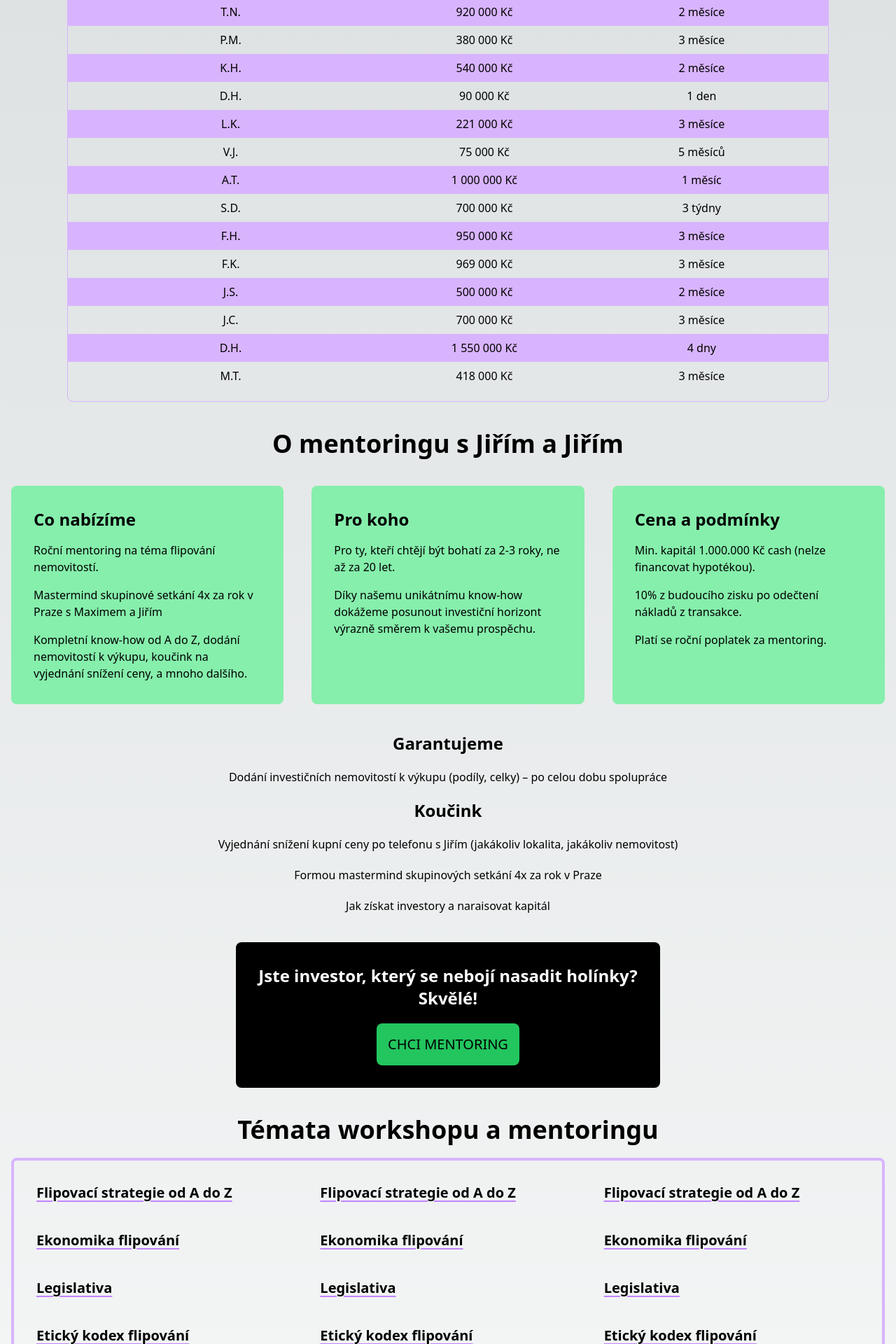
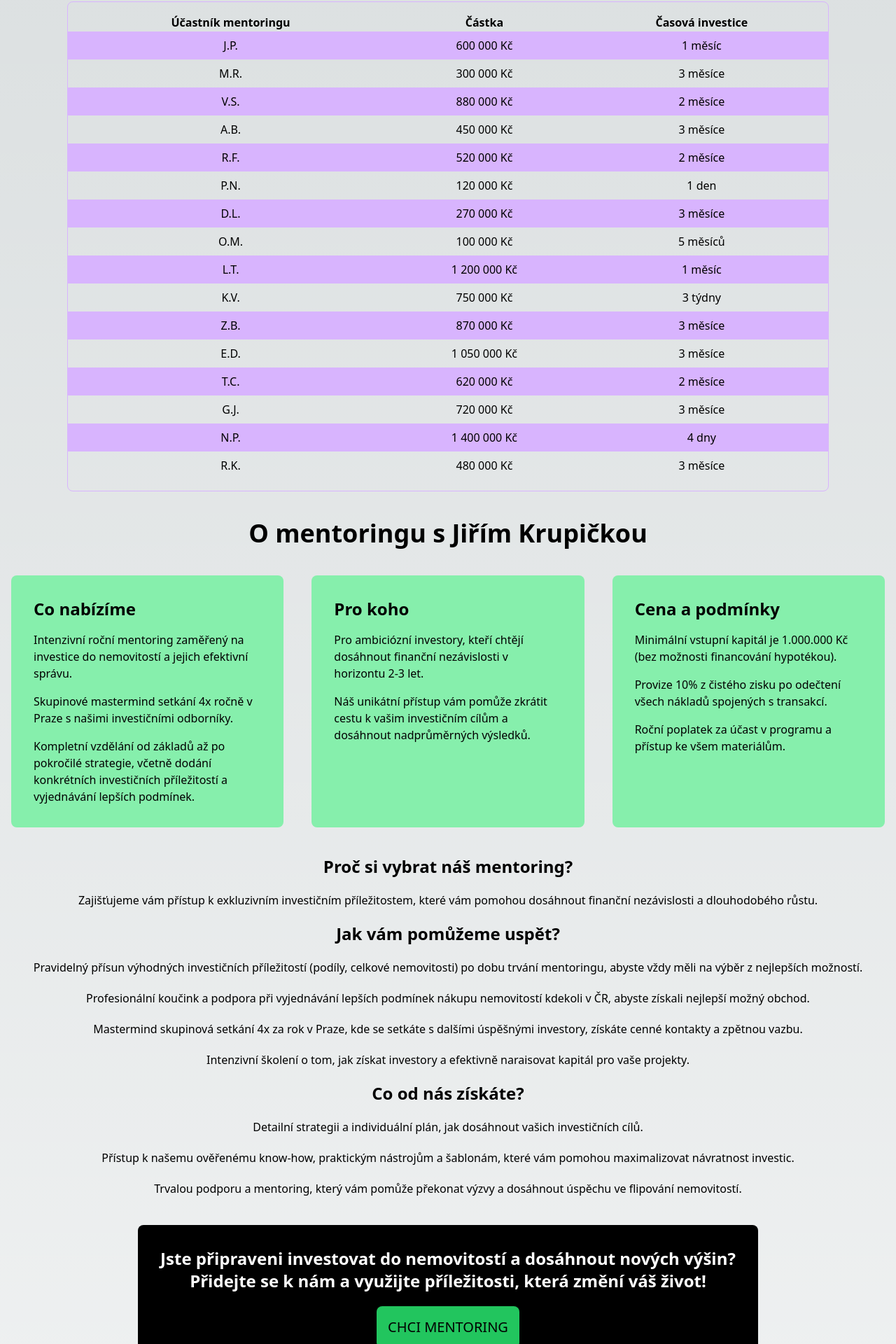
Before and after one commit to HonzaPenicka/investCenter, a Next.js app: page / in a window 1280 px wide. Shown: the part 744-2664 px from the top of the page at 70% size. Built offline with nearby package versions, Linux system fonts and the light colour scheme.

Commit message:
golden tree text correction

```diff
--- a/src/pages/index.tsx
+++ b/src/pages/index.tsx
@@ -6,6 +6,7 @@ import { Burger } from '@/icons/burger';
 const Home = () => {
   const [open, setOpen] = useState(false);
   const [isModalOpen, setIsModalOpen] = useState(false);
+  const [isPopupOpen, setIsPopupOpen] = useState(false);
 
   const toggle = useCallback(() => {
     setOpen((state) => !state);
@@ -14,6 +15,14 @@ const Home = () => {
   const toggleModal = useCallback(() => {
     setIsModalOpen((state) => !state);
   }, []);
+
+  const togglePopup = () => {
+    setIsPopupOpen((prevState) => !prevState); // Přepíná stav popupu
+  };
+
+  const data = {
+    title: 'Investorské centrum Jiřího Krupičky',
+  };
 
   return (
     <main className="container flex-col px-4 mx-auto">
@@ -59,8 +68,9 @@ const Home = () => {
       </nav>
 
       <nav className="justify-between hidden lg:flex font-semibold text-xl items-center bg-red w-full py-8 right-0 max-w-full box-border px-4">
-        <div className="flex text-2xl justify-start text-green-300 line-through line-clamp-4">
-          Flipování nemovitostí
+        <div className="flex-col text-2xl justify-start text-green-300 gap-1">
+          <span className="line-through line-clamp-4">Investorské centrum</span>
+          <span className="list-none line-clamp-none">Jiřího Krupičky</span>
         </div>
 
         <div className="flex justify-end gap-5 lg:gap-10">
@@ -90,34 +100,35 @@ const Home = () => {
 
       <div className="container flex justify-center pt-20 lg:pt-0">
         <div className="grid gap-10 justify-center text-center">
-          <div className="grid md:flex md:justify-center">
-            <h3 className="text-xl font-semibold p-4 md:px-20 lg:px-40 border rounded-lg text-white bg-purple-300">
-              Jiří Krupička & Jiří Krupička
+          <div className="flex justify-center">
+            <h3 className="text-2xl font-semibold p-4 px-20 lg:px-40 border rounded-lg text-white bg-purple-300">
+              Jiří Krupička
             </h3>
           </div>
 
-          <h1 className="text-6xl font-bold text-pretty">
-            Mentoring flipování nemovitostí
+          <h1 className="text-2xl md:text-3xl lg:text-5xl font-bold text-pretty">
+            Učíme vás, jak dosáhnout finanční svobody prostřednictvím
+            nemovitostí
           </h1>
 
           <h2 className="text-xl text-pretty">
-            Zhodnoťte svůj kapitál v nemovitostech o{' '}
-            <b>desítky % a více ročně</b>.
+            Naučte se, jak efektivně investovat a dosáhnout vysokých výnosů s
+            našimi experty.
           </h2>
 
           <div>
             <button className="uppercase font-bold bg-green-300 hover:bg-green-500 rounded-lg text-xl py-4 px-8">
-              chci mentoring
+              Chci se naučit investovat
             </button>
           </div>
 
-          <div className="text-4xl font-bold text-pretty">
-            Vytvoříme s vámi progresivní portfolio pro váš pohodlný život do 3
-            let
+          <div className="text-2xl md:text-3xl lg:text-5xl font-bold text-pretty">
+            Vytvoříme s vámi progresivní portfolio pro
+            <br className="hidden md:block" /> váš pohodlný život do 3 let
           </div>
 
           <div className="text-2xl font-bold text-pretty">
-            Výsledky TOP 16 flipařů z mentoringu
+            Výsledky TOP flipařů z mentoringu
           </div>
 
           <div className="border rounded-lg border-purple-300 py-4 text-center grid md:mx-10 lg:mx-20">
@@ -132,83 +143,83 @@ const Home = () => {
 
               <tbody>
                 <tr className="bg-purple-300 flex-col justify-between">
-                  <td className="py-2">H.K.</td>
-                  <td className="py-2">500 000 Kč</td>
+                  <td className="py-2">J.P.</td>
+                  <td className="py-2">600 000 Kč</td>
                   <td className="py-2">1 měsíc</td>
                 </tr>
                 <tr>
-                  <td className="py-2">L.K.</td>
-                  <td className="py-2">250 000 Kč</td>
+                  <td className="py-2">M.R.</td>
+                  <td className="py-2">300 000 Kč</td>
                   <td className="py-2">3 měsíce</td>
                 </tr>
                 <tr className="bg-purple-300">
-                  <td className="py-2">T.N.</td>
-                  <td className="py-2">920 000 Kč</td>
+                  <td className="py-2">V.S.</td>
+                  <td className="py-2">880 000 Kč</td>
                   <td className="py-2">2 měsíce</td>
                 </tr>
                 <tr>
-                  <td className="py-2">P.M.</td>
-                  <td className="py-2">380 000 Kč</td>
+                  <td className="py-2">A.B.</td>
+                  <td className="py-2">450 000 Kč</td>
                   <td className="py-2">3 měsíce</td>
                 </tr>
                 <tr className="bg-purple-300">
-                  <td className="py-2">K.H.</td>
-                  <td className="py-2">540 000 Kč</td>
+                  <td className="py-2">R.F.</td>
+                  <td className="py-2">520 000 Kč</td>
                   <td className="py-2">2 měsíce</td>
                 </tr>
                 <tr>
-                  <td className="py-2">D.H.</td>
-                  <td className="py-2">90 000 Kč</td>
+                  <td className="py-2">P.N.</td>
+                  <td className="py-2">120 000 Kč</td>
                   <td className="py-2">1 den</td>
                 </tr>
                 <tr className="bg-purple-300">
-                  <td className="py-2">L.K.</td>
-                  <td className="py-2">221 000 Kč</td>
+                  <td className="py-2">D.L.</td>
+                  <td className="py-2">270 000 Kč</td>
                   <td className="py-2">3 měsíce</td>
                 </tr>
                 <tr>
-                  <td className="py-2">V.J.</td>
-                  <td className="py-2">75 000 Kč</td>
+                  <td className="py-2">O.M.</td>
+                  <td className="py-2">100 000 Kč</td>
                   <td className="py-2">5 měsíců</td>
                 </tr>
                 <tr className="bg-purple-300">
-                  <td className="py-2">A.T.</td>
-                  <td className="py-2">1 000 000 Kč</td>
+                  <td className="py-2">L.T.</td>
+                  <td className="py-2">1 200 000 Kč</td>
                   <td className="py-2">1 měsíc</td>
                 </tr>
                 <tr>
-                  <td className="py-2">S.D.</td>
-                  <td className="py-2">700 000 Kč</td>
+                  <td className="py-2">K.V.</td>
+                  <td className="py-2">750 000 Kč</td>
                   <td className="py-2">3 týdny</td>
                 </tr>
                 <tr className="bg-purple-300">
-                  <td className="py-2">F.H.</td>
-                  <td className="py-2">950 000 Kč</td>
+                  <td className="py-2">Z.B.</td>
+                  <td className="py-2">870 000 Kč</td>
                   <td className="py-2">3 měsíce</td>
                 </tr>
                 <tr>
-                  <td className="py-2">F.K.</td>
-                  <td className="py-2">969 000 Kč</td>
+                  <td className="py-2">E.D.</td>
+                  <td className="py-2">1 050 000 Kč</td>
                   <td className="py-2">3 měsíce</td>
                 </tr>
                 <tr className="bg-purple-300">
-                  <td className="py-2">J.S.</td>
-                  <td className="py-2">500 000 Kč</td>
+                  <td className="py-2">T.C.</td>
+                  <td className="py-2">620 000 Kč</td>
                   <td className="py-2">2 měsíce</td>
                 </tr>
                 <tr>
-                  <td className="py-2">J.C.</td>
-                  <td className="py-2">700 000 Kč</td>
+                  <td className="py-2">G.J.</td>
+                  <td className="py-2">720 000 Kč</td>
                   <td className="py-2">3 měsíce</td>
                 </tr>
                 <tr className="bg-purple-300">
-                  <td className="py-2">D.H.</td>
-                  <td className="py-2">1 550 000 Kč</td>
+                  <td className="py-2">N.P.</td>
+                  <td className="py-2">1 400 000 Kč</td>
                   <td className="py-2">4 dny</td>
                 </tr>
                 <tr>
-                  <td className="py-2">M.T.</td>
-                  <td className="py-2">418 000 Kč</td>
+                  <td className="py-2">R.K.</td>
+                  <td className="py-2">480 000 Kč</td>
                   <td className="py-2">3 měsíce</td>
                 </tr>
               </tbody>
@@ -217,23 +228,27 @@ const Home = () => {
 
           <div className="grid gap-10">
             <div className="text-4xl font-bold text-pretty">
-              O mentoringu s Jiřím a Jiřím
+              O mentoringu s Jiřím Krupičkou
             </div>
 
             <div className="grid md:grid-cols-2 lg:grid-cols-3 gap-10">
               <div className="bg-green-300 rounded-lg flex flex-col gap-4 p-8 text-left">
                 <div className="text-2xl font-bold">Co nabízíme</div>
 
-                <div>Roční mentoring na téma flipování nemovitostí.</div>
-
                 <div>
-                  Mastermind skupinové setkání 4x za rok v Praze s Maximem a
-                  Jiřím
+                  Intenzivní roční mentoring zaměřený na investice do
+                  nemovitostí a jejich efektivní správu.
                 </div>
 
                 <div>
-                  Kompletní know-how od A do Z, dodání nemovitostí k výkupu,
-                  koučink na vyjednání snížení ceny, a mnoho dalšího.
+                  Skupinové mastermind setkání 4x ročně v Praze s našimi
+                  investičními odborníky.
+                </div>
+
+                <div>
+                  Kompletní vzdělání od základů až po pokročilé strategie,
+                  včetně dodání konkrétních investičních příležitostí a
+                  vyjednávání lepších podmínek.
                 </div>
               </div>
 
@@ -241,12 +256,13 @@ const Home = () => {
                 <div className="text-2xl font-bold">Pro koho</div>
 
                 <div>
-                  Pro ty, kteří chtějí být bohatí za 2-3 roky, ne až za 20 let.
+                  Pro ambiciózní investory, kteří chtějí dosáhnout finanční
+                  nezávislosti v horizontu 2-3 let.
                 </div>
 
                 <div>
-                  Díky našemu unikátnímu know-how dokážeme posunout investiční
-                  horizont výrazně směrem k vašemu prospěchu.
+                  Náš unikátní přístup vám pomůže zkrátit cestu k vašim
+                  investičním cílům a dosáhnout nadprůměrných výsledků.
                 </div>
               </div>
 
@@ -254,36 +270,73 @@ const Home = () => {
                 <div className="text-2xl font-bold">Cena a podmínky</div>
 
                 <div>
-                  Min. kapitál 1.000.000 Kč cash (nelze financovat hypotékou).
+                  Minimální vstupní kapitál je 1.000.000 Kč (bez možnosti
+                  financování hypotékou).
                 </div>
 
                 <div>
-                  10% z budoucího zisku po odečtení nákladů z transakce.
+                  Provize 10% z čistého zisku po odečtení všech nákladů
+                  spojených s transakcí.
                 </div>
 
-                <div>Platí se roční poplatek za mentoring.</div>
+                <div>
+                  Roční poplatek za účast v programu a přístup ke všem
+                  materiálům.
+                </div>
               </div>
             </div>
 
             <div>
               <div className="grid gap-5">
                 <div className="font-bold text-2xl text-center">
-                  Garantujeme
+                  Proč si vybrat náš mentoring?
                 </div>
                 <div className="text-start md:text-center grid gap-5">
                   <div>
-                    Dodání investičních nemovitostí k výkupu (podíly, celky) –
-                    po celou dobu spolupráce
+                    Zajišťujeme vám přístup k exkluzivním investičním
+                    příležitostem, které vám pomohou dosáhnout finanční
+                    nezávislosti a dlouhodobého růstu.
                   </div>
-                  <div className="font-bold text-2xl text-center">Koučink</div>
-                  <div>
-                    Vyjednání snížení kupní ceny po telefonu s Jiřím (jakákoliv
-                    lokalita, jakákoliv nemovitost)
+
+                  <div className="font-bold text-2xl text-center">
+                    Jak vám pomůžeme uspět?
                   </div>
                   <div>
-                    Formou mastermind skupinových setkání 4x za rok v Praze
+                    Pravidelný přísun výhodných investičních příležitostí
+                    (podíly, celkové nemovitosti) po dobu trvání mentoringu,
+                    abyste vždy měli na výběr z nejlepších možností.
                   </div>
-                  <div>Jak získat investory a naraisovat kapitál</div>
+                  <div>
+                    Profesionální koučink a podpora při vyjednávání lepších
+                    podmínek nákupu nemovitostí kdekoli v ČR, abyste získali
+                    nejlepší možný obchod.
+                  </div>
+                  <div>
+                    Mastermind skupinová setkání 4x za rok v Praze, kde se
+                    setkáte s dalšími úspěšnými investory, získáte cenné
+                    kontakty a zpětnou vazbu.
+                  </div>
+                  <div>
+                    Intenzivní školení o tom, jak získat investory a efektivně
+                    naraisovat kapitál pro vaše projekty.
+                  </div>
+
+                  <div className="font-bold text-2xl text-center">
+                    Co od nás získáte?
+                  </div>
+                  <div>
+                    Detailní strategii a individuální plán, jak dosáhnout vašich
+                    investičních cílů.
+                  </div>
+                  <div>
+                    Přístup k našemu ověřenému know-how, praktickým nástrojům a
+                    šablonám, které vám pomohou maximalizovat návratnost
+                    investic.
+                  </div>
+                  <div>
+                    Trvalou podporu a mentoring, který vám pomůže překonat výzvy
+                    a dosáhnout úspěchu ve flipování nemovitostí.
+                  </div>
                 </div>
               </div>
             </div>
@@ -291,9 +344,11 @@ const Home = () => {
             <div className="flex flex-col items-center">
               <div className="bg-black text-white grid gap-5 p-8 rounded-lg text-pretty md:w-fit">
                 <div className="text-2xl font font-bold">
-                  Jste investor, který se nebojí nasadit holínky?
+                  Jste připraveni investovat do nemovitostí a dosáhnout nových
+                  výšin?
                   <br />
-                  Skvělé!
+                  Přidejte se k nám a využijte příležitosti, která změní váš
+                  život!
                 </div>
 
                 <div>
@@ -304,45 +359,78 @@ const Home = () => {
               </div>
             </div>
 
-            <div className="grid gap-5">
+            <div className="grid gap-5 lg:justify-center">
               <div className="text-4xl font font-bold">
                 Témata workshopu a mentoringu
               </div>
 
-              <div className="border-purple-300 border-4 rounded-lg grid md:grid-cols-3 text-left p-8 font-semibold text-xl gap-10 lg:text-justify">
-                <div className="grid gap-10 underline underline-offset-4 decoration-purple-400">
-                  <div>Flipovací strategie od A do Z</div>
-
-                  <div>Ekonomika flipování</div>
-
-                  <div>Legislativa</div>
-
-                  <div>Etický kodex flipování</div>
+              <div className="border-purple-300 border-4 rounded-lg grid md:grid-cols-3 lg:max-w-screen-2xl text-left p-8 font-semibold text-xl gap-10">
+                <div className="grid gap-10">
+                  <div className="text-3xl font-bold underline underline-offset-4 decoration-purple-400">
+                    Proč investovat do flipování nemovitostí?
+                  </div>
+                  <div>
+                    Objevte důvody, proč je flipování nemovitostí jednou z
+                    nejziskovějších a nejdynamičtějších forem investování na
+                    trhu.
+                  </div>
+                  <div>
+                    Získejte hlubší porozumění trhu s nemovitostmi a naučte se,
+                    jak efektivně využít své zdroje pro dosažení finanční
+                    nezávislosti.
+                  </div>
+                  <div>
+                    Proč je důležité mít správné nástroje a know-how k tomu,
+                    abyste se stali úspěšným investorem?
+                  </div>
                 </div>
 
-                <div className="grid gap-10 underline underline-offset-4 decoration-purple-400">
-                  <div>Flipovací strategie od A do Z</div>
+                <div className="grid gap-10">
+                  <div className="text-3xl font-bold underline underline-offset-4 decoration-purple-400">
+                    Jak dosáhnout úspěchu ve flipování nemovitostí?
+                  </div>
 
-                  <div>Ekonomika flipování</div>
-
-                  <div>Legislativa</div>
-
-                  <div>Etický kodex flipování</div>
+                  <div>
+                    Naučte se, jak analyzovat trh, vyhledávat a nakupovat
+                    nemovitosti za správnou cenu a jak efektivně jednat při
+                    koupi i prodeji.
+                  </div>
+                  <div>
+                    Osvojte si strategie, které zajišťují maximální návratnost
+                    investic, a to i na konkurenčních trzích.
+                  </div>
+                  <div>
+                    Jak dodržovat etické standardy a legislativní požadavky při
+                    flipování nemovitostí, abyste se vyhnuli rizikům a právním
+                    problémům?
+                  </div>
                 </div>
 
-                <div className="grid gap-10 underline underline-offset-4 decoration-purple-400">
-                  <div>Flipovací strategie od A do Z</div>
-
-                  <div>Ekonomika flipování</div>
-
-                  <div>Legislativa</div>
-
-                  <div>Etický kodex flipování</div>
+                <div className="grid gap-10">
+                  <div className="text-3xl font-bold underline underline-offset-4 decoration-purple-400">
+                    Co vás čeká na workshopu?
+                  </div>
+                  <div>
+                    Detailní školení o flipovacích strategiích od A do Z - od
+                    výběru nemovitosti po finální prodej.
+                  </div>
+                  <div>
+                    Praktické návody na ekonomiku flipování, včetně
+                    rozpočtování, odhadů a správy nákladů.
+                  </div>
+                  <div>
+                    Kompletní přehled o právních požadavcích a předpisech, které
+                    je třeba dodržovat.
+                  </div>
+                  <div>
+                    Etický kodex flipování nemovitostí - zásady a praktiky,
+                    které vás odliší na trhu.
+                  </div>
                 </div>
               </div>
             </div>
 
-            <div className="grid md:grid-cols-2 gap-10 md:gap-14 lg:gap-20 text-left bg-orange-100 rounded-lg p-8">
+            <div className="text-left bg-orange-100 rounded-lg p-8 lg:max-w-screen-sm justify-self-center">
               <div className="grid gap-5">
                 <div className="flex-col gap-2">
                   <div className="font-semibold text-xl">Jiří Krupička</div>
@@ -353,50 +441,24 @@ const Home = () => {
                   </div>
                 </div>
 
-                <div className="text-balance flex flex-col gap-5">
+                <div className="text-balance flex flex-col gap-2">
                   <div>
-                    Jiří je realitní investor a tvůrce podcastu Jiří Krupička
-                    Show. Má za sebou přes 12 let zkušeností v realitách na
-                    různých pozicích. Je uznávaný profesionál v oblasti real
-                    estate, COLD callingu a motivace.
+                    Jiří Krupička je uznávaný expert v oblasti investic do
+                    nemovitostí s více než 6 lety zkušeností.
                   </div>
 
                   <div>
-                    Jiří založil společnost Krupička Invest, ve které se
-                    specializuje na nákup a prodej na nemovitostí v Česku.
+                    Společnost Krupička Invest, kterou Jiří založil, se zaměřuje
+                    na strategický nákup a prodej nemovitostí po celé České
+                    republice. Díky svému odbornému přístupu pomáhá klientům
+                    maximalizovat návratnost investic a efektivně rozšiřovat
+                    jejich portfolio.
                   </div>
 
                   <div>
-                    Hodnota firem a nemovitostí Jiříe je přes 200 milionů korun.
-                  </div>
-                </div>
-              </div>
-
-              <div className="grid gap-5">
-                <div className="flex-col gap-2">
-                  <div className="font-semibold text-xl">Jiří Krupička</div>
-                  <div className="flex gap-2">
-                    <div>FB</div>
-                    <div>IG</div>
-                    <div>YT</div>
-                  </div>
-                </div>
-
-                <div className="text-balance flex flex-col gap-5">
-                  <div>
-                    Jiří je realitní investor a tvůrce podcastu Jiří Krupička
-                    Show. Má za sebou přes 12 let zkušeností v realitách na
-                    různých pozicích. Je uznávaný profesionál v oblasti real
-                    estate, COLD callingu a motivace.
-                  </div>
-
-                  <div>
-                    Jiří založil společnost Krupička Invest, ve které se
-                    specializuje na nákup a prodej na nemovitostí v Česku.
-                  </div>
-
-                  <div>
-                    Hodnota firem a nemovitostí Jiříe je přes 200 milionů korun.
+                    Celková hodnota firem a nemovitostí pod vedením Jiřího
+                    Krupičky přesahuje 200 milionů korun, což svědčí o jeho
+                    úspěchu a důvěryhodnosti v oboru.
                   </div>
                 </div>
               </div>
@@ -408,7 +470,7 @@ const Home = () => {
               </div>
             </div>
 
-            <div className="border grid lg:flex lg:flex-col rounded-lg border-green-300 md:mx-20 lg:mx-96">
+            <div className="border grid lg:flex lg:flex-col rounded-lg border-green-300 md:mx-auto my-4 md:my-8 md:w-96 xl:w-[32rem]">
               <div className="flex flex-col gap-5 p-5">
                 <input
                   className="outline-none border-green-300 border p-2 rounded-lg"
```
Also changed, not shown: src/components/popup.tsx (added).
